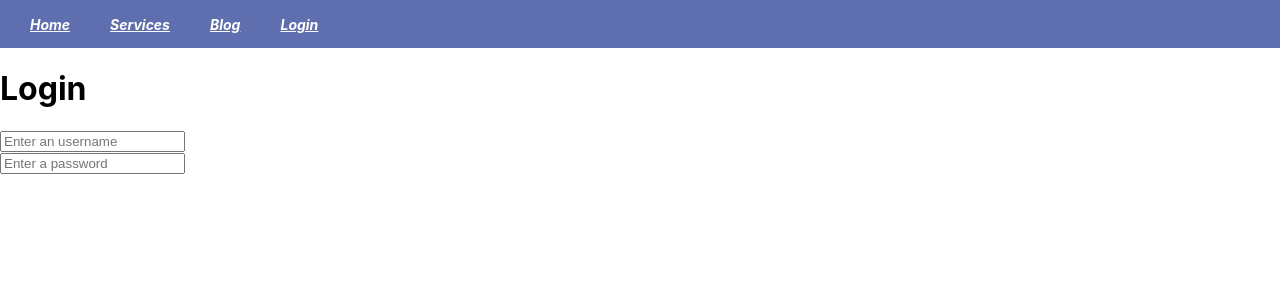
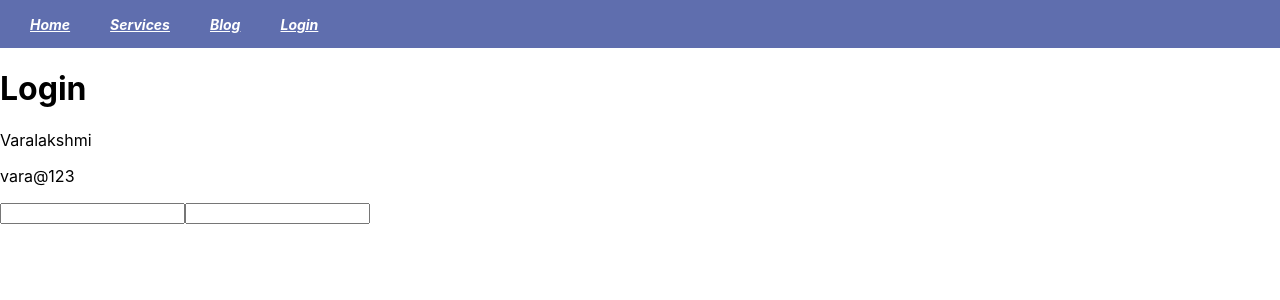
Before and after one commit to hrvaralakshmi956-cpu/keystone, a React (Create React App) app: page /login in a window 1280 px wide. Shown: the top 300 px of the page. Built offline with nearby package versions, Linux system fonts and the light colour scheme.

Commit message:
Day-17 Internship work

```diff
--- a/src/Login.jsx
+++ b/src/Login.jsx
@@ -1,24 +1,34 @@
-import React from 'react'
+import React from 'react';
+import { useState } from 'react';
 
 function Login() {
+
+    const [name,setname]=useState("Varalakshmi");
+    const [password,setpassword]=useState("vara@123");
+
+    console.log("value in variable name",name);
+    console.log("value in  variable password",password);
+
+
+    function handleNameChange(a){
+    setname(a.target.value);
+    }
+    function handlePasswordChange(pwd){
+    setpassword(pwd.target.value);
+    }
+
     return (
         <div>
             <h1>Login</h1>
-            <input type="username"
-            name=""
-            id=""
-            placeholder="Enter an username" />
-            <br>
-            </br>
+            <p>{name}</p>
+            <p>{password}</p>
+            <input type="username" name="" id="" onChange={handleNameChange} />
 
-            <input type="password"
-            name=""
-            id=""
-            placeholder="Enter a password" />
+            <input type="password" name="" id="" onChange={handlePasswordChange} />
 
 
         </div>
-    )
+    );
 }
 
 export default Login
```
